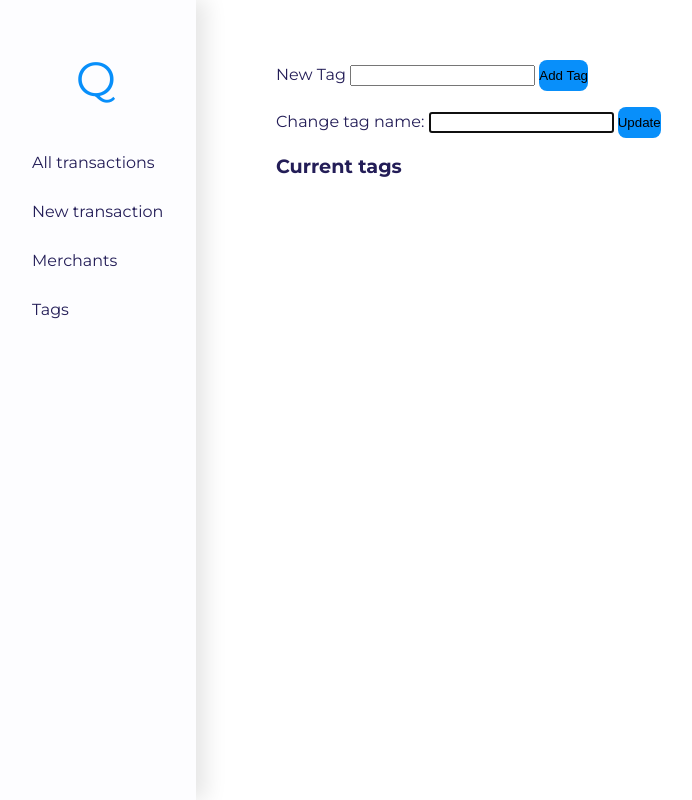
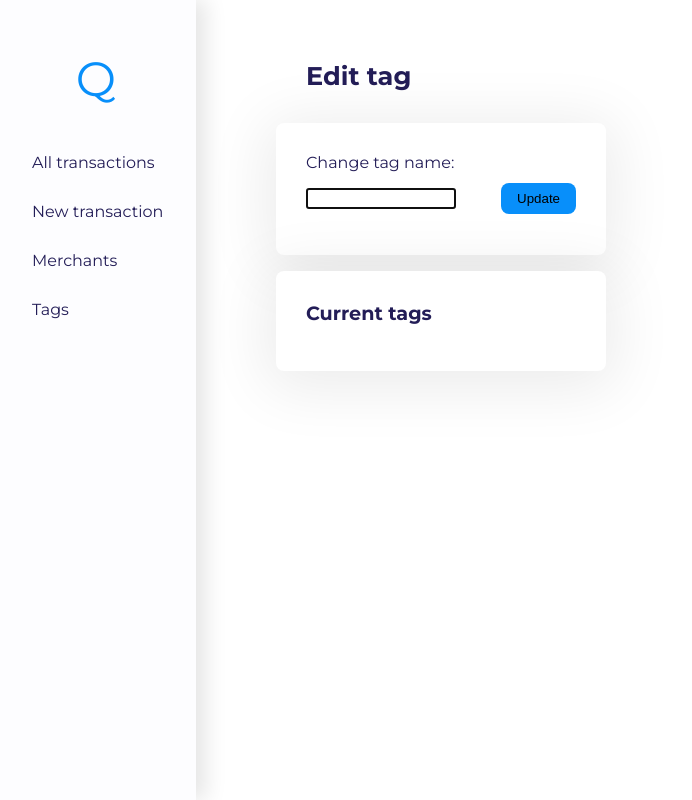
Before and after one commit to Hvirfvel/spending_tracker, a Flask app: template templates/tags/edit.html in a window 1280 px wide. Shown: the whole page, without its empty margins (4-696 px from the left). Run offline with Flask 2, Linux system fonts and the light colour scheme; the template is opened without the code that fills it, so the values that code supplies are empty.

Commit message:
edit tag layout

```diff
--- a/static/edit.css
+++ b/static/edit.css
@@ -1,4 +1,4 @@
-.merchant-flex {
+.merchant-flex, .tag-flex {
     display: flex;
     flex-direction: column;
 }
--- a/templates/tags/edit.html
+++ b/templates/tags/edit.html
@@ -1,29 +1,25 @@
 {% extends 'base.html' %}
 
 {% block content %}
-    <aside>
-        <form action="/tags" method="post">
-            <label for="name">New Tag</label>
-            <input type="text" id="name" name="name" required>
-            <button type="submit">Add Tag</button>
-        </form>
-    </aside>
-    <section>
-        <form action="/tags/{{ tag.id }}" method="post">
+    <h1 class="merchant-tag-heading">Edit tag</h1>
+    <div class="tag-flex">
+        <section class="edit-section">
+            <form class="edit-form" action="/tags/{{ tag.id }}" method="post">
                 <label for="updated_name">Change tag name:</label>
                 <input type="text" id="updated_name" name="updated_name" value="{{ tag.name }}" required autofocus>
-            <button type="submit">Update</button>
+                <button class="update-button" type="submit">Update</button>
             </form>
         </section>
-    <section>
+        <section class="current-section">
             <h2>Current tags</h2>
             <ul>
                 {% for tag in tags %}
-                <li>
+                    <li class="current-list">
                         {{ tag.name }}
                     </li>
                 {% endfor %}
             </ul>
         </section>
+    </div>
 
 {% endblock %}
```
Lines whose indentation alone changed are shown as unchanged.
